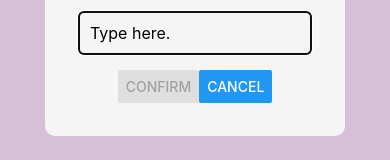
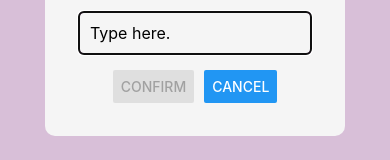
Before and after one commit to jyang10086/cs5520-inclass1, a React Native app: screen / in a window 390 px wide. Both pictures are taken after a click on the button "ADD A GOAL". Shown: the part 486-646 px from the top of the page. Built offline with nearby package versions, Linux system fonts and the light colour scheme.

Commit message:
update styles

```diff
--- a/components/Input.js
+++ b/components/Input.js
@@ -1,5 +1,13 @@
 import { useState } from "react";
-import { Image, View, Text, TextInput, Button, Modal, StyleSheet } from "react-native";
+import {
+  Image,
+  View,
+  Text,
+  TextInput,
+  Button,
+  Modal,
+  StyleSheet,
+} from "react-native";
 export default function Input({
   autoFocus,
   onCancel,
@@ -70,12 +78,20 @@ export default function Input({
 
           {message.length > 0 && <Text>{message}</Text>}
           <View style={styles.buttonView}>
-            <Button
-              title="Confirm"
-              onPress={handleConfirm}
-              disabled={text.length < 3}
-            />
-            <Button title="Cancel" onPress={handleCancel} />
+            <View style={styles.button}>
+              <Button
+                title="Confirm"
+                onPress={handleConfirm}
+                disabled={text.length < 3}
+              />
+            </View>
+            <View style={styles.button}>
+              <Button
+                style={styles.button}
+                title="Cancel"
+                onPress={handleCancel}
+              />
+            </View>
           </View>
         </View>
       </View>
@@ -84,18 +100,21 @@ export default function Input({
 }
 
 const styles = StyleSheet.create({
+  button: {
+    marginHorizontal: 5,
+  },
   container: {
     flex: 1,
     alignItems: "center",
     justifyContent: "center",
   },
-  modelContainer:{
+  modelContainer: {
     width: 300,
     height: 400,
-    backgroundColor: 'whitesmoke',
+    backgroundColor: "whitesmoke",
     borderRadius: 10,
     padding: 20,
-    alignItems: 'center',
+    alignItems: "center",
     elevation: 5,
   },
   textInput: {
```
